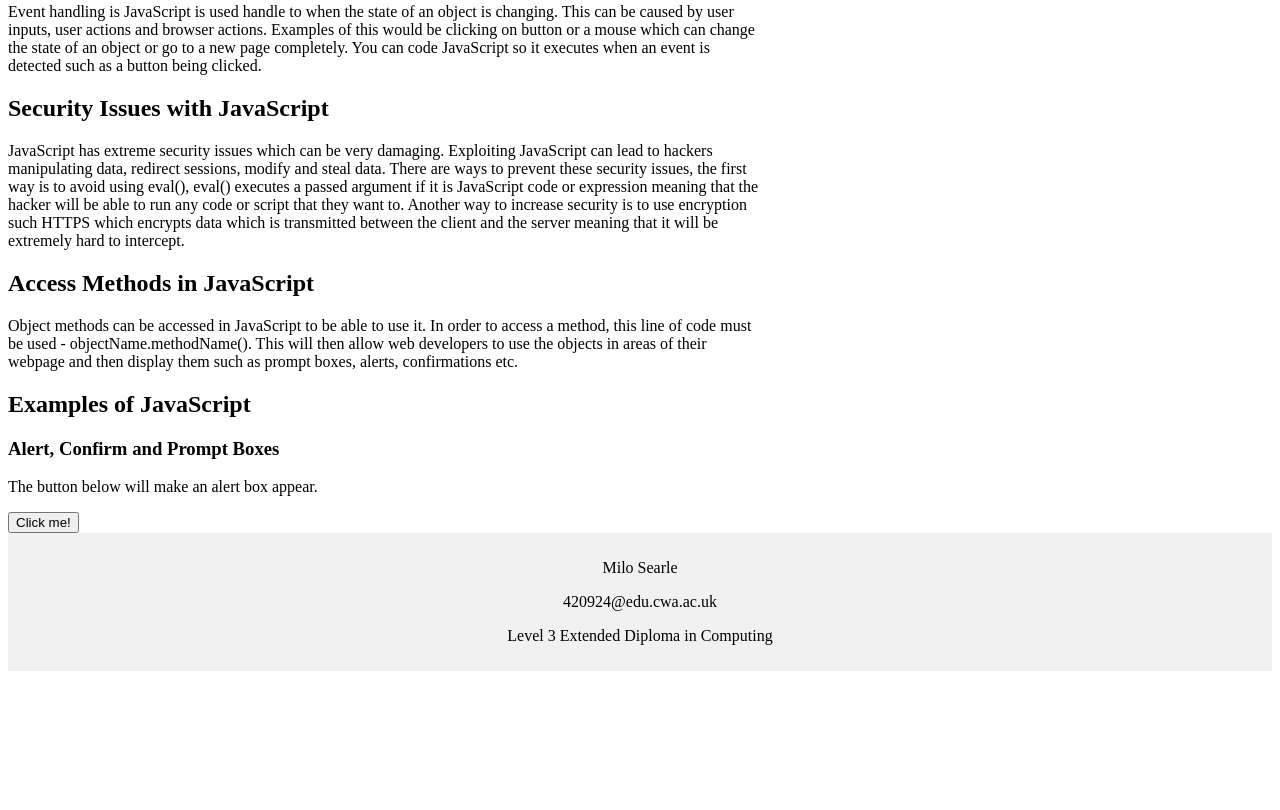
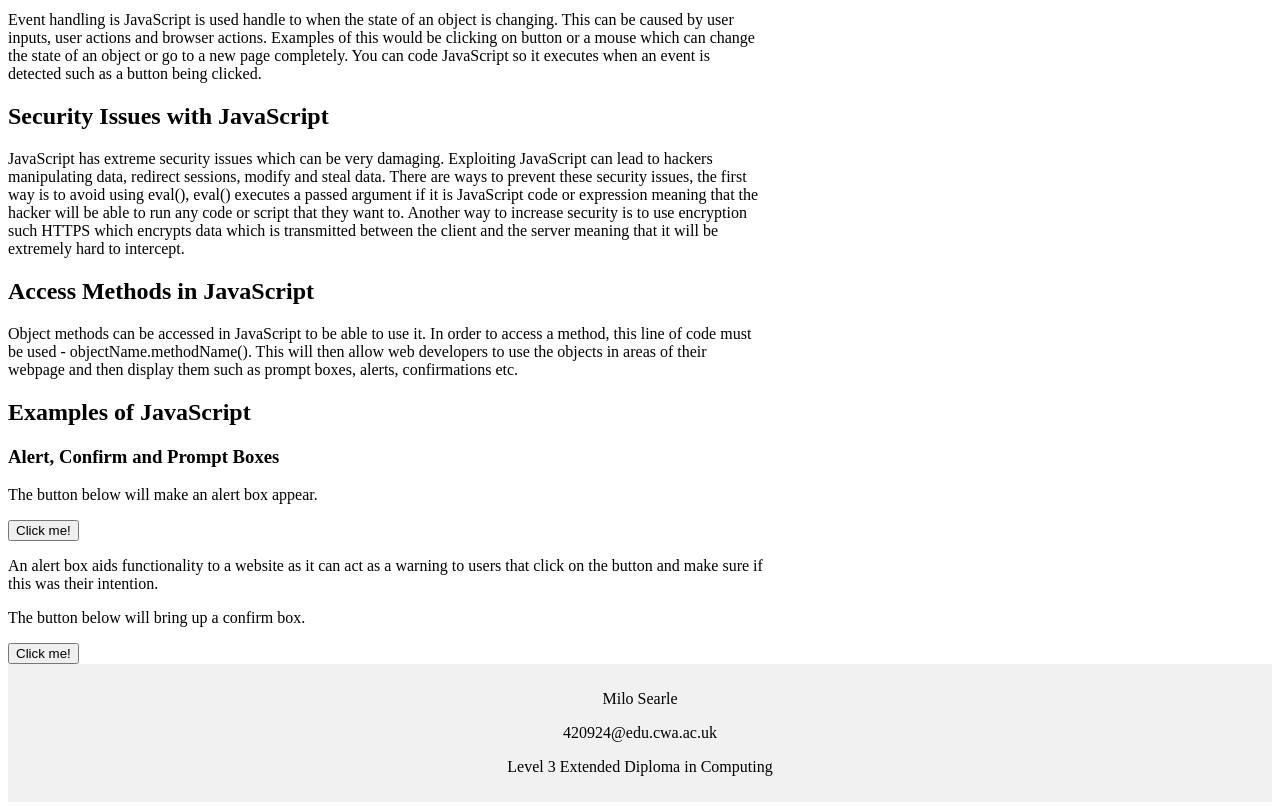
Before and after one commit to MiloSearle/assignment3, a plain HTML site: page index.html in a window 1280 px wide. Shown: the part 575-1385 px from the top of the page. Before the commit the page ends 1254 px from the top, so only its background shows below. Drawn offline with Linux system fonts and the light colour scheme.

Commit message:
confirm box

```diff
--- a/index.html
+++ b/index.html
@@ -53,10 +53,20 @@
             }
         </style>
         <script>
-            function myFunction() {
+            function myAlertBox() {
                 alert("Alert!");
             }
+            function myConfirmBox() {
+                var txt;
+                if (confirm("Press a button!")){
+                    txt = "You pressed Ok!";
+                } else {
+                    txt = "You pressed Cancel!";
+                }
+                document.getElementById("demo").innerHTML = txt;
+            }
         </script>
+        <p id = "demo"></p>
     </head>
     <body>
         <div class = "header">
@@ -98,7 +108,11 @@
                 <h2>Examples of JavaScript</h2>
                 <h3>Alert, Confirm and Prompt Boxes</h3>
                 <p>The button below will make an alert box appear.</p>
-                <button onclick="myFunction()">Click me!</button>
+                <button onclick="myAlertBox()">Click me!</button>
+                <p>An alert box aids functionality to a website as it can act as a warning to users that click on the button and make sure if this was their intention.</p>
+                <p>The button below will bring up a confirm box.</p>
+                <button onclick="myConfirmBox()">Click me!</button>
+
             </div>
         </div>
 
```
